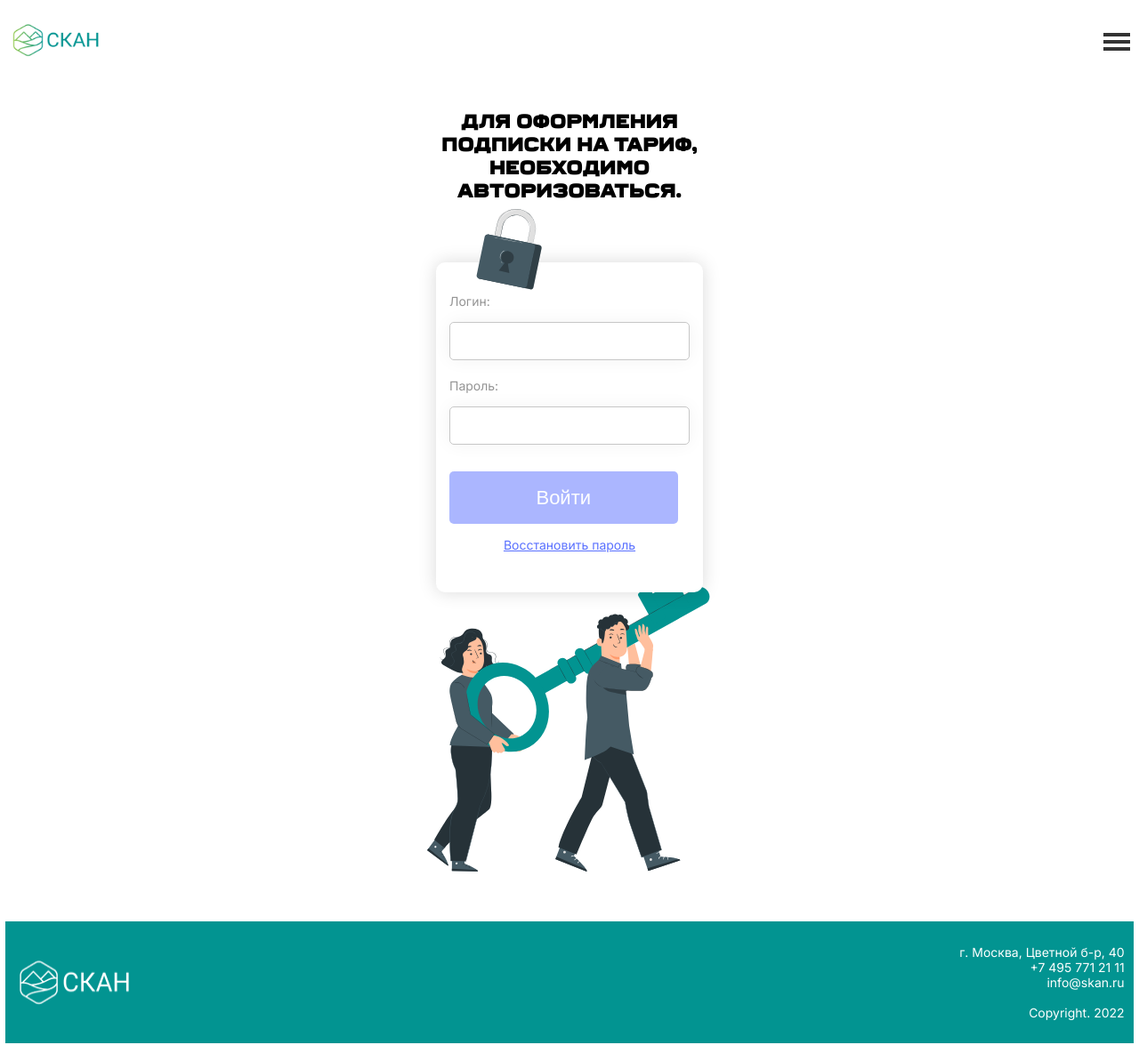
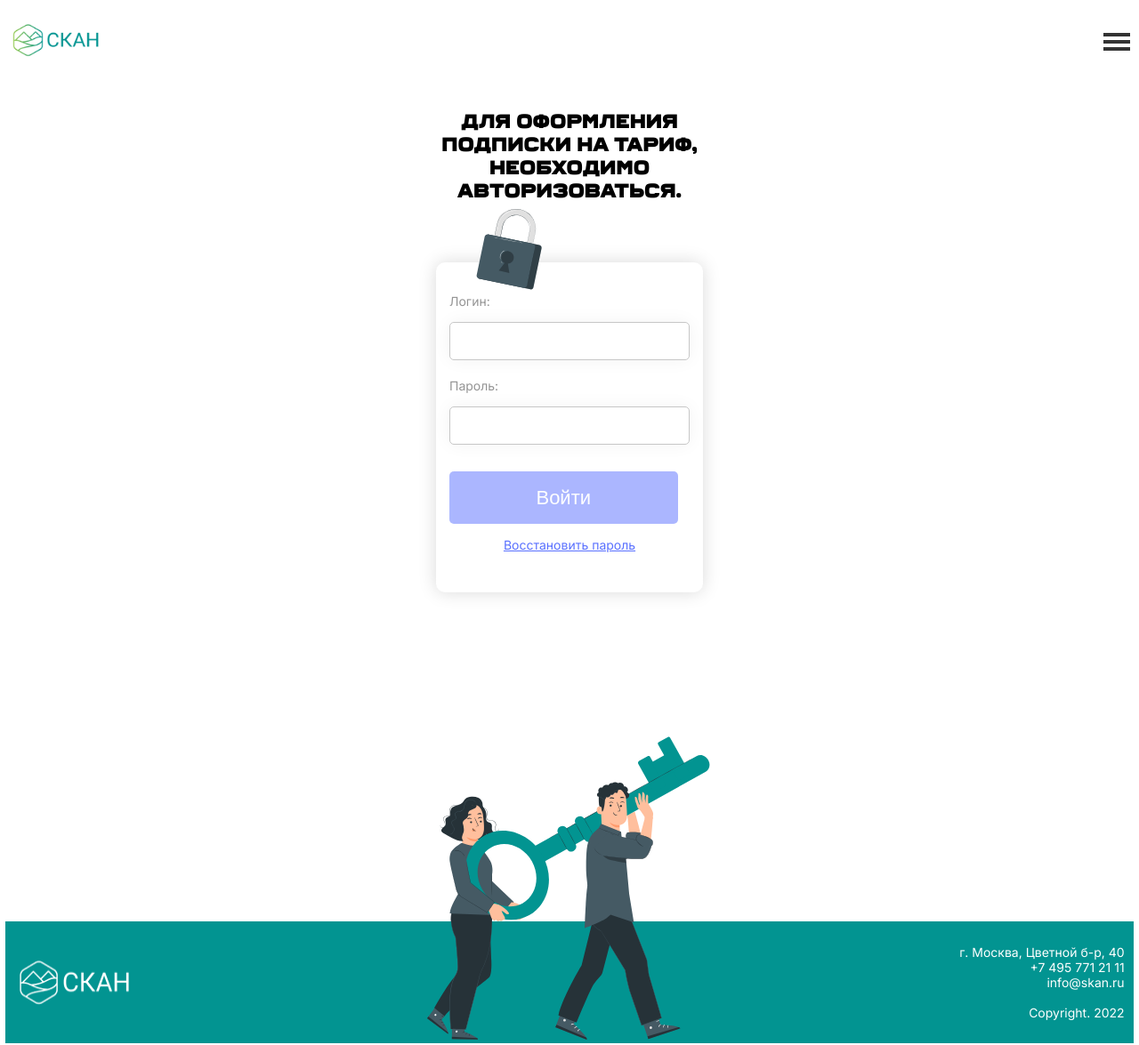
Before and after one commit to Nojotel/CKAH, a Next.js app: page /login in a window 1280 px wide. Shown: the whole page at 89% size. Built offline with nearby package versions, Linux system fonts and the light colour scheme.

Commit message:
Update page.module.css

```diff
--- a/app/login/page.module.css
+++ b/app/login/page.module.css
@@ -68,7 +68,7 @@
   .img {
     order: 4;
     position: absolute;
-    bottom: -180px;
+    bottom: -369px;
   }
 
   .lock {
```
